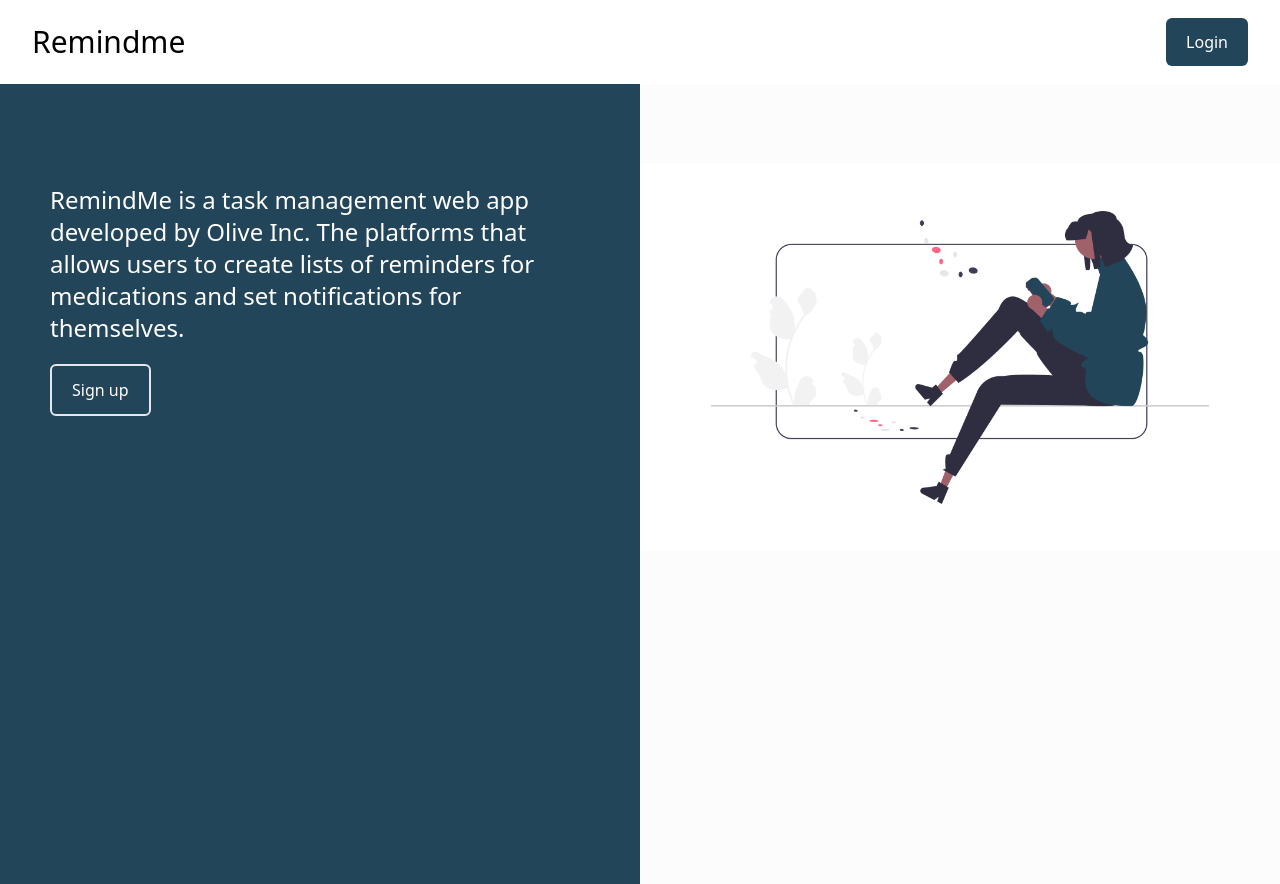
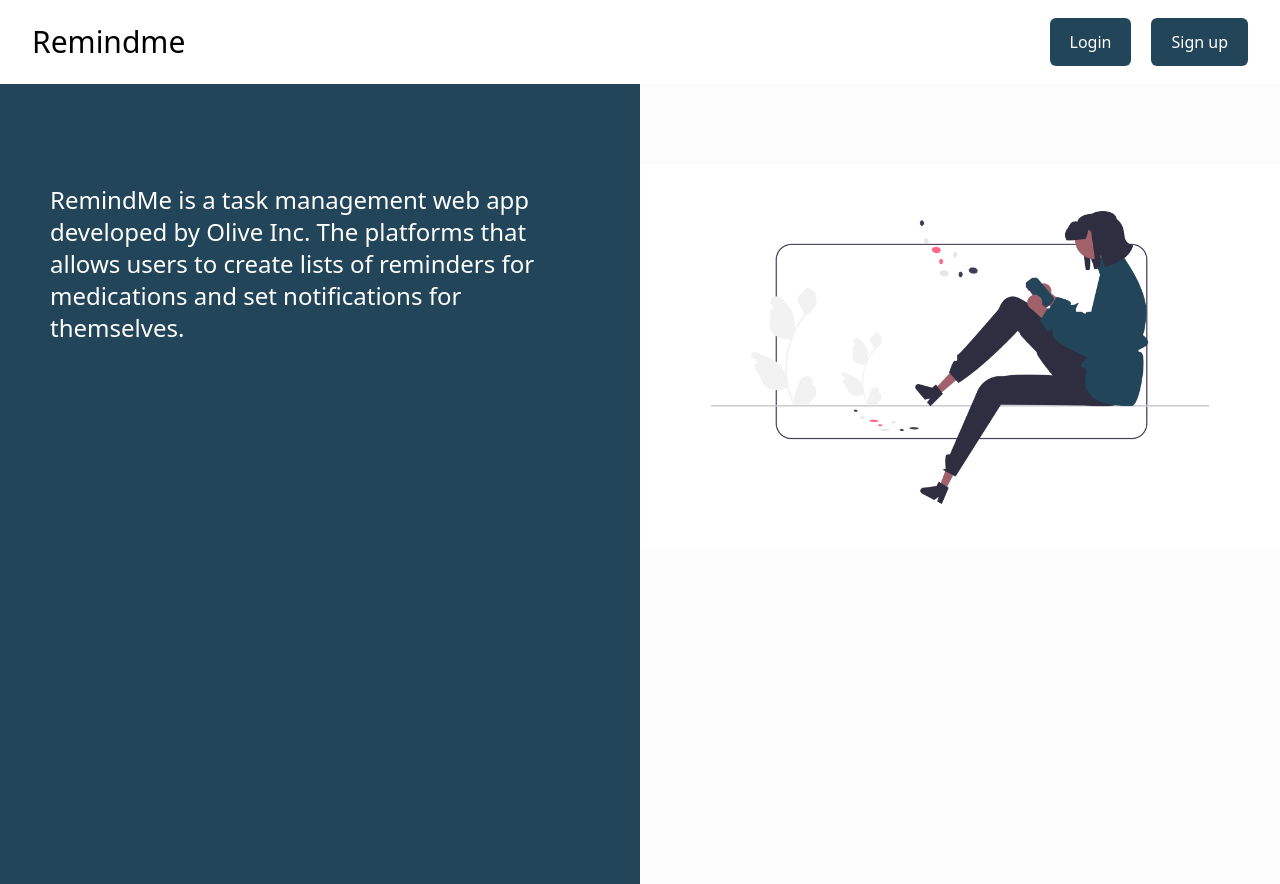
Before and after one commit to oleesir/medicine_tracker_fe, a Next.js app: page / in a window 1280 px wide. Built offline with nearby package versions, Linux system fonts and the light colour scheme; what tailwind-clip-path would draw is missing.

Commit message:
refactor: fix auth buttons

```diff
--- a/src/component/Navbar/index.tsx
+++ b/src/component/Navbar/index.tsx
@@ -14,9 +14,15 @@ const  Navbar =()=> {
         await router.push("/login");
         setMenuOpen(!menuOpen);
     }
+
+    const routeToSignup = async() => {
+        await router.push("/signup");
+        setMenuOpen(!menuOpen);
+    }
+
+
     const pushToSignup = async() => {
         await router.push("/signup");
-        setMenuOpen(!menuOpen);
     }
 
     const handleNav = () => {
@@ -40,6 +46,11 @@ const  Navbar =()=> {
                                  <span className="absolute inset-0 border-0 group-hover:border-[25px] ease-linear duration-100 transition-all border-white rounded-md"></span>
                                  <span className="relative w-full text-left text-white transition-colors duration-200 ease-in-out group-hover:text-[#224559]">Login</span>
                              </button>
+
+                             <button onClick={pushToSignup}  className="relative inline-flex items-center justify-start inline-block px-5 py-3 overflow-hidden font-medium transition-all bg-[#224559] rounded-md hover:bg-white group ml-5">
+                                 <span className="absolute inset-0 border-0 group-hover:border-[25px] ease-linear duration-100 transition-all border-white rounded-md"></span>
+                                 <span className="relative w-full text-left text-white transition-colors duration-200 ease-in-out group-hover:text-[#224559]">Sign up</span>
+                             </button>
                          </div>
                          <div className="block lg:hidden">
                              <button onClick={ handleNav}>
@@ -55,7 +66,7 @@ const  Navbar =()=> {
                      <>
                          { menuOpen && <div onClick={handleNav} className="fixed inset-0 bg-gray-800 opacity-75 ease-in-out duration-300 lg:hidden"></div>}
                          <div
-                             className={`top-0 left-0 w-60 bg-[#234559]  p-5  text-white fixed h-full z-40  ease-in-out duration-300 lg:hidden ${
+                             className={`top-0 left-0 w-60 bg-[#234559]  p-5  text-white fixed h-full z-40  ease-in-out duration-300 lg:hidden lg:z-0${
                                  !menuOpen ? "translate-x-[-100%] " : "translate-x-0"
                              }`}
                          >
@@ -67,7 +78,7 @@ const  Navbar =()=> {
                                          Login
                                      </button>
                                      <button
-                                         onClick={pushToSignup}
+                                         onClick={routeToSignup}
                                          className="block w-full cursor-pointer rounded-lg p-4 transition duration-500 hover:bg-[#fff] hover:text-[#234559] ">
                                          Signup
                                      </button>
--- a/src/pages/index.tsx
+++ b/src/pages/index.tsx
@@ -1,26 +1,22 @@
+import Head from "next/head";
 import Image from 'next/image';
-import { useRouter } from 'next/router';
+
 export default function Home() {
-    const router = useRouter();
 
-    const pushToSignup = async() => {
-       await router.push("/signup")
-    }
   return (
       <>
+          <Head>
+              <title>Remindme </title>
+              <meta name="description" content="Generated by create next app" />
+              <meta name="viewport" content="width=device-width, initial-scale=1" />
+              <link rel="icon" href="/favicon.ico" />
+          </Head>
           <div className="grid grid-cols-1 h-screen lg:grid-cols-2">
              <div className="flex flex-col bg-[#224559] pt-[50px] pl-[10px] pr-[10px] pb-[50px] clip-path-polygon-[_0_0,_100%_0%,_100%_90%,_0_76%]
               lg:clip-path-polygon-[_0_0,_100%_0%,_100%_78%,_0_51%] lg:pt-[100px]
               lg:pl-[50px] lg:pr-[50px] z-[-1035]
                ">
                  <p className=" lg:text-2xl text-[#fff] mb-[20px] text-lg ">RemindMe is a task management web app developed by Olive Inc. The platforms that allows users to create lists of reminders for medications and set notifications for themselves.</p>
-
-                 <div className="hidden lg:block">
-                     <button onClick={pushToSignup} className="relative inline-flex items-center justify-start inline-block px-5 py-3 overflow-hidden font-medium transition-all bg-[#224559] rounded-md hover:bg-white group  border-solid border-2">
-                         <span className="absolute inset-0 border-0 group-hover:border-[25px] ease-linear duration-100 transition-all border-white rounded-md"></span>
-                         <span className="relative w-full text-left text-white transition-colors duration-200 ease-in-out group-hover:text-[#224559] text-1xl">Sign up</span>
-                     </button>
-                 </div>
 
              </div>
               <div className="bg-[#FCFCFC]  lg:pt-[80px]">
```
